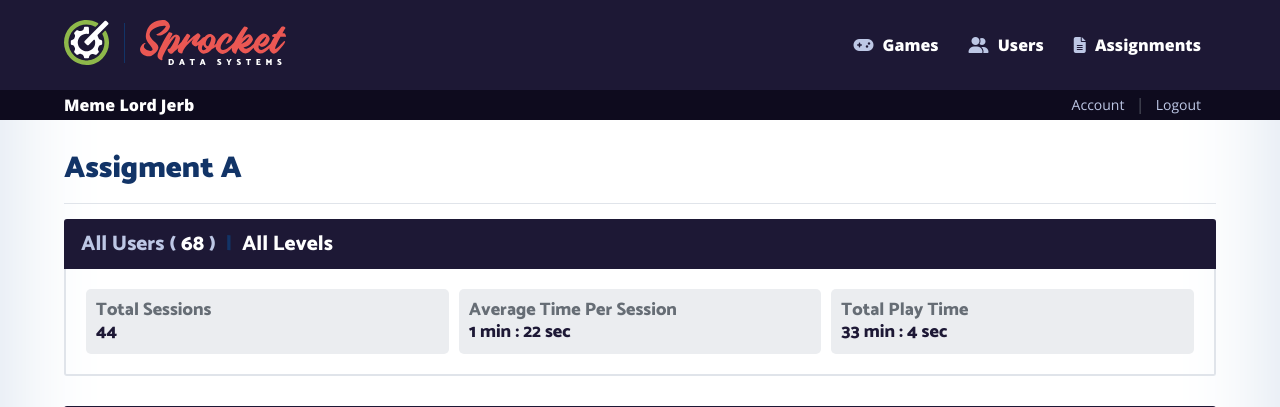
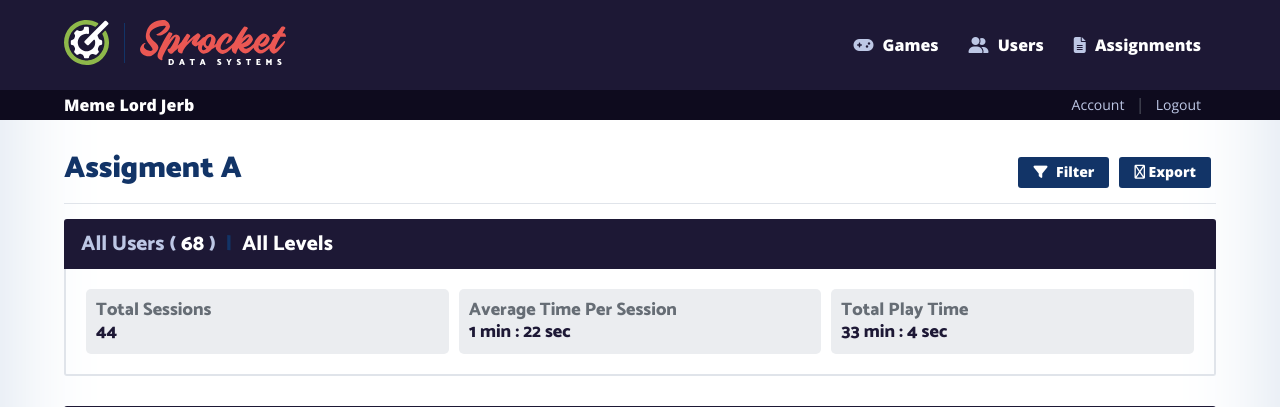
Before and after one commit to jsruesch/sprocket-data-systems, a PHP site: page /assignment-03_quest.php in a window 1280 px wide. Shown: the top 407 px of the page. Run offline with PHP 8.4, Linux system fonts and the light colour scheme; some libraries are stand-ins or nearby versions.

Commit message:
fix missing icons and buttons

```diff
--- a/assignment-03_quest.php
+++ b/assignment-03_quest.php
@@ -22,6 +22,13 @@
 
       </div><!-- END: Game Title -->
 
+      <!-- Dates Container -->
+      <div class="game-dates date-range-container">
+          <ul>
+            <li class="mar5-top"><a class="button-blue text-white" href="#popup1"><i class="fas fa-filter mar5-right"></i> Filter</a></li>
+            <li class="mar10-left mar5-top"><a class="button-blue text-white mar5-right" href="#popup1"><i class="far fa-file-export"></i> Export</a></li>
+          </ul>
+        </div><!-- END: Dates Container -->
       </div>
     </section><!-- END: Dashboard Header -->
 
```
